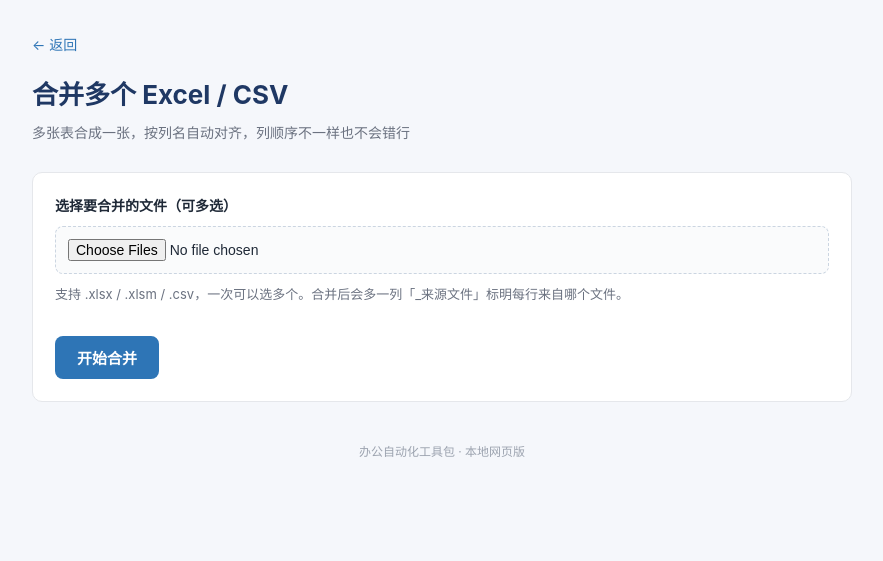
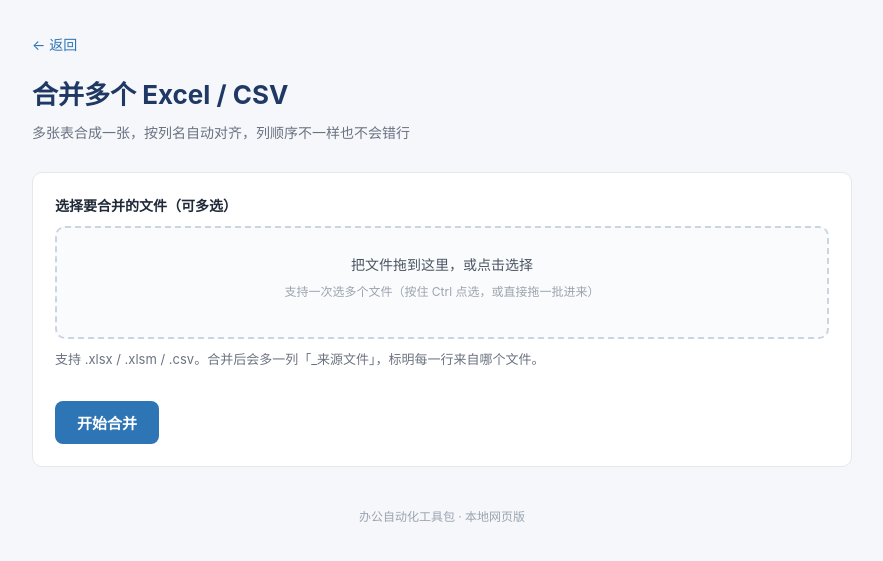
Before and after one commit to damengyichang-01/python-automation, a FastAPI app: page /merge in a window 1280 px wide. Shown: the top 561 px of the page, without its empty margins (198-1081 px from the left). Run offline with FastAPI, Linux system fonts and the light colour scheme.

Commit message:
网页版支持拖拽上传，明确提示可多选并显示已选文件

```diff
--- a/webapp/templates/base.html
+++ b/webapp/templates/base.html
@@ -33,6 +33,25 @@
     input[type=file] {
       display: block; width: 100%; padding: 12px; border: 1px dashed #cbd5e1;
       border-radius: 8px; background: #fafbfc; font-size: 14px;
+    }
+    /* 拖拽上传区：file input 铺满整个区域但透明，点哪都能弹出选择框 */
+    .dropzone {
+      position: relative; border: 2px dashed #cbd5e1; border-radius: 10px;
+      background: #fafbfc; padding: 26px 18px; text-align: center;
+      transition: border-color .15s, background .15s;
+    }
+    .dropzone:hover { border-color: #2e75b6; background: #f6faff; }
+    .dropzone.over { border-color: #2e75b6; background: #eaf3fb; }
+    .dropzone.has-file { border-style: solid; border-color: #548235; background: #f7fbf5; }
+    .dropzone input[type=file] {
+      position: absolute; inset: 0; width: 100%; height: 100%;
+      opacity: 0; cursor: pointer; padding: 0; border: 0;
+    }
+    .dz-hint { font-size: 14px; color: #4b5563; font-weight: 500; }
+    .dz-sub { font-size: 12px; color: #9ca3af; margin-top: 6px; }
+    .dz-list {
+      font-size: 12px; color: #2f6b2f; margin-top: 10px;
+      word-break: break-all; line-height: 1.7;
     }
     button {
       margin-top: 18px; padding: 11px 22px; font-size: 15px; font-weight: 600;
@@ -83,5 +102,72 @@
     {% block content %}{% endblock %}
     <footer>办公自动化工具包 · 本地网页版</footer>
   </div>
+
+  <script>
+  // 把每个 file input 变成可拖拽的上传区。
+  // 不想在 6 个模板里各写一遍，所以放在 base.html 里统一处理。
+  (function () {
+    document.querySelectorAll('input[type=file]').forEach(function (input) {
+      var zone = document.createElement('div');
+      zone.className = 'dropzone';
+      input.parentNode.insertBefore(zone, input);
+      zone.appendChild(input);
+
+      var hint = document.createElement('div');
+      hint.className = 'dz-hint';
+      hint.textContent = input.multiple ? '把文件拖到这里，或点击选择' : '把文件拖到这里，或点击选择';
+      zone.appendChild(hint);
+
+      var sub = document.createElement('div');
+      sub.className = 'dz-sub';
+      sub.textContent = input.multiple
+        ? '支持一次选多个文件（按住 Ctrl 点选，或直接拖一批进来）'
+        : '一次只能传一个文件';
+      zone.appendChild(sub);
+
+      var list = document.createElement('div');
+      list.className = 'dz-list';
+      zone.appendChild(list);
+
+      function render() {
+        var files = Array.prototype.slice.call(input.files || []);
+        if (!files.length) {
+          list.textContent = '';
+          zone.classList.remove('has-file');
+          return;
+        }
+        zone.classList.add('has-file');
+        var names = files.map(function (f) { return f.name; }).join('、');
+        list.textContent = '已选择 ' + files.length + ' 个文件：' + names;
+      }
+
+      ['dragenter', 'dragover'].forEach(function (ev) {
+        zone.addEventListener(ev, function (e) {
+          e.preventDefault();
+          zone.classList.add('over');
+        });
+      });
+      ['dragleave', 'dragend'].forEach(function (ev) {
+        zone.addEventListener(ev, function () { zone.classList.remove('over'); });
+      });
+      zone.addEventListener('drop', function (e) {
+        e.preventDefault();
+        zone.classList.remove('over');
+        var dt = e.dataTransfer;
+        if (!dt || !dt.files || !dt.files.length) return;
+        var dt2 = new DataTransfer();
+        if (input.multiple) {
+          Array.prototype.forEach.call(dt.files, function (f) { dt2.items.add(f); });
+        } else {
+          dt2.items.add(dt.files[0]);
+        }
+        input.files = dt2.files;
+        render();
+      });
+      input.addEventListener('change', render);
+      render();
+    });
+  })();
+  </script>
 </body>
 </html>
--- a/webapp/templates/merge.html
+++ b/webapp/templates/merge.html
@@ -18,7 +18,7 @@
     <label for="files">选择要合并的文件（可多选）</label>
     <input id="files" type="file" name="files" multiple
            accept=".xlsx,.xlsm,.csv" required>
-    <p class="hint">支持 .xlsx / .xlsm / .csv，一次可以选多个。合并后会多一列「_来源文件」标明每行来自哪个文件。</p>
+    <p class="hint">支持 .xlsx / .xlsm / .csv。合并后会多一列「_来源文件」，标明每一行来自哪个文件。</p>
     <button type="submit">开始合并</button>
   </form>
 </div>
```
